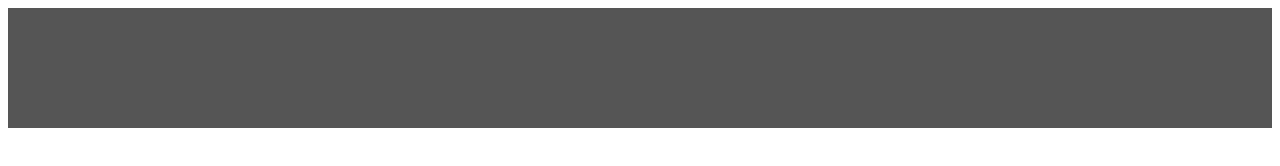
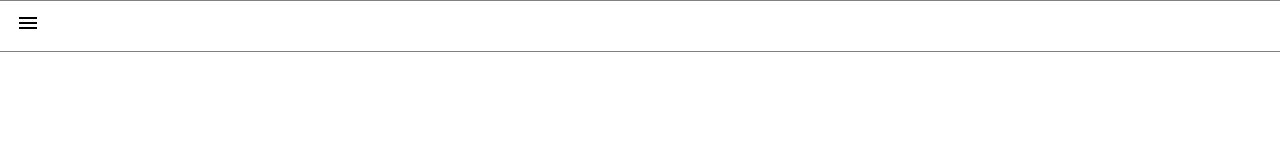
Before and after one commit to muratcan-yuksel/News-article, a website: page index.html in a window 1280 px wide. Drawn offline with nearby package versions, Linux system fonts and the light colour scheme.

Commit message:
deleted the menu icon I've made and instead inserted a menu icon from google material designs

```diff
--- a/index.html
+++ b/index.html
@@ -3,12 +3,15 @@
     <title>Space Ripples Reveal Big Bang’s Smoking Gun</title>
 <!--CSS-->
     <link rel="stylesheet" href="style.css">
+    <link rel="stylesheet" href="https://www.w3schools.com/w3css/4/w3.css">
+    <link rel="stylesheet" href="https://fonts.googleapis.com/icon?family=Material+Icons">
 </head>
 
 <body>
     <!--sticky navbar-->
     <div id="navbar">
 
+        <i class="material-icons">menu</i>
     </div>
     <!--link JS-->
     <script src="script.js"></script>
--- a/style.css
+++ b/style.css
@@ -1,8 +1,8 @@
 #navbar {
 	padding: 10px 16px;
-	background: #555;
-	color: #f1f1f1;
-	height: 100px;
+	border-top: 1px solid grey;
+	border-bottom: 1px solid grey;
+	font-size: 14.25px;
 }
 /* The sticky class is added to the header with JS when it reaches its scroll position */
 .sticky {
@@ -10,3 +10,11 @@
 	top: 0;
 	width: 100%;
 }
+/* Page content */
+.content {
+	padding: 16px;
+}
+/* Add some top padding to the page content to prevent sudden quick movement (as the header gets a new position at the top of the page (position:fixed and top:0) */
+.sticky + .content {
+	padding-top: 102px;
+}
```
